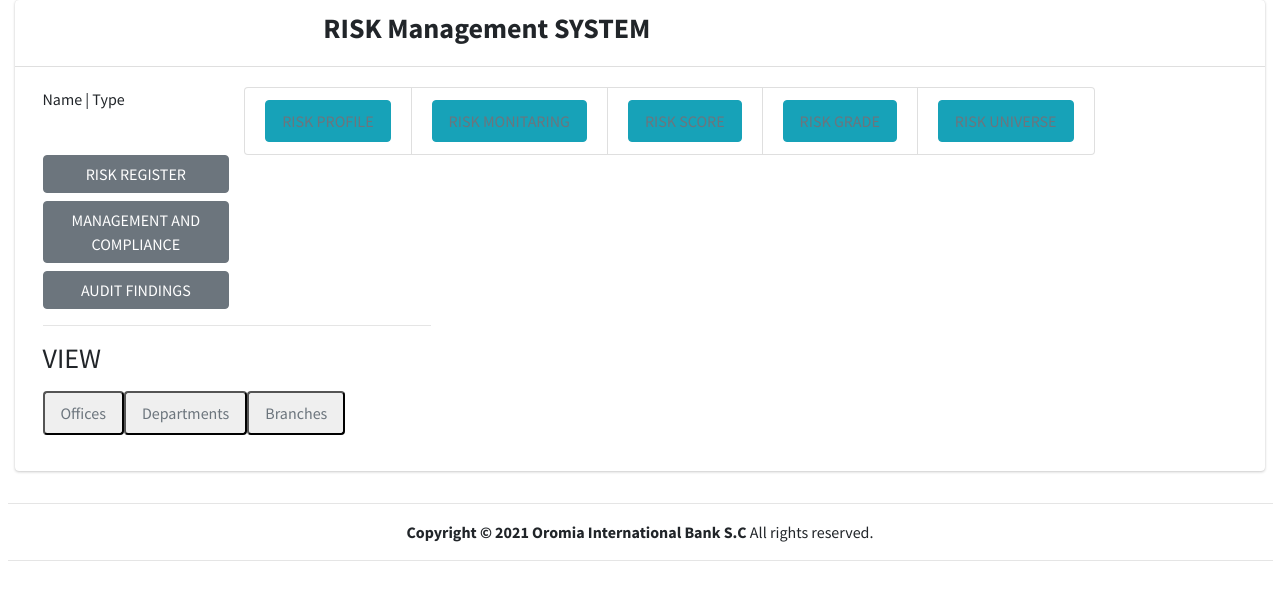
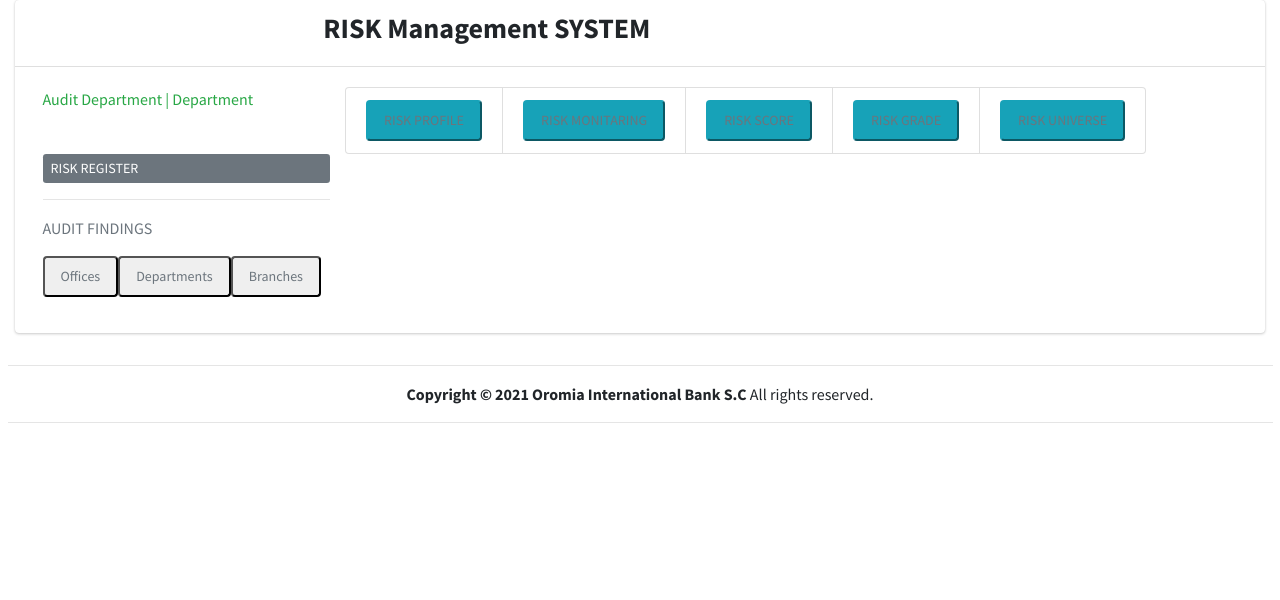
Before and after one commit to Diriba1/Django_WebAPP_Risk_Management_System, a Django app: page / in a window 1280 px wide. Shown: the part 136-736 px from the top of the page. Run offline with Django 3.2, Linux system fonts and the light colour scheme; a user stored in the database is signed in; data comes from the database, SQL or seed files in the repository; data that the repository does not hold is empty; some libraries are stand-ins or nearby versions.

Commit message:
user identified

```diff
--- /dev/null
+++ b/RiskManagament/start1/calculation.py
@@ -0,0 +1,3 @@
+class cal():
+    def calculation(x):
+        return x*x
--- a/RiskManagament/start1/forms.py
+++ b/RiskManagament/start1/forms.py
@@ -81,7 +81,7 @@ class ObjectiveForm(forms.ModelForm):
 class InherentRiskForm(forms.ModelForm):
     class Meta:
         model = InherentRisk
-        fields = ['objective', 'name', 'risk_Catagory', 'it_Sytem', 'privilage', 'procedure_Manual', 'maker_Checker', 'dual_Control', 'frequency_of_Exposure', 'monetary_Value', 'risk_Condition', 'consequence']
+        fields = ['objective', 'name', 'risk_Catagory', 'it_Sytem', 'privilage', 'procedure_Manual', 'maker_Checker', 'dual_Control', 'frequency_of_Exposure', 'monetary_Value', 'risk_Condition']
 
 class InherentRiskNameForm(forms.ModelForm):
     class Meta:
@@ -96,4 +96,4 @@ class RmcdUserForm(forms.ModelForm):
 class IadUserForm(forms.ModelForm):
     class Meta:
         model = InherentRisk
-        fields = ['name', 'risk_Level', 'unrectified_Audit_Findings']
+        fields = ['name', 'unrectified_Audit_Findings']
--- a/RiskManagament/start1/templates/base.html
+++ b/RiskManagament/start1/templates/base.html
@@ -68,7 +68,7 @@
               </div>
               <div class="col-3">
                 {% for message in messages %}
-                  <div class="alert alert-warning alert-dismissible">
+                  <div id="test" class="alert alert-warning alert-dismissible">
                     <button type="button" class="close" data-dismiss="alert" aria-hidden="true">×</button>
                     <p id="messages"> <i class="icon fas fa-info"></i>{{message}}</p>
                   </div>
@@ -116,6 +116,7 @@
 
 <script>
   $(function () {
+    $('#test').delay(3000).fadeOut();
     $("#example1").DataTable({
       "responsive": true,
       "autoWidth": false,
--- a/RiskManagament/start1/templates/homepage.html
+++ b/RiskManagament/start1/templates/homepage.html
@@ -4,25 +4,25 @@
         <div class="container-fluid">
 
           <div class="row nav nav-pills" roles="tablist">
-            <div class="col-2">
-              <p>Name | Type</title></p>
+            <div class="col-3">
+              <p class="text-success">{{request.user.working_Place.name}} | {{request.user.working_Place.type}}</title></p>
             </div>
-            <div class="col-10 nav-item btn-group" role="group">
+            <div class="col-9 nav-item btn-group" role="group">
               <ul class="nav nav-pills list-group list-group-horizontal" role="tablist">
                 <li class="nav-item list-group-item">
-                  <button class="btn nav-link btn-info" type="button" data-toggle="pill" href="#menu1">RISK PROFILE</button>
+                  <button class="btn-sm nav-link btn-info" type="button" data-toggle="pill" href="#menu1">RISK PROFILE</button>
                 </li>
                 <li class="nav-item list-group-item">
-                  <button class="btn nav-link btn-info" type="button" data-toggle="pill" href="#menu2">RISK MONITARING</button>
+                  <button class="btn-sm nav-link btn-info" type="button" data-toggle="pill" href="#menu2">RISK MONITARING</button>
                 </li>
                 <li class="nav-item list-group-item">
-                  <button class="btn nav-link btn-info" type="button" data-toggle="pill" href="#menu3">RISK SCORE</button>
+                  <button class="btn-sm nav-link btn-info" type="button" data-toggle="pill" href="#menu3">RISK SCORE</button>
                 </li>
                 <li class="nav-item list-group-item">
-                  <button class="btn nav-link btn-info" type="button" data-toggle="pill" href="#menu4">RISK GRADE</button>
+                  <button class="btn-sm nav-link btn-info" type="button" data-toggle="pill" href="#menu4">RISK GRADE</button>
                 </li>
                 <li class="nav-item list-group-item">
-                  <button class="btn nav-link btn-info" type="button" data-toggle="pill" href="#menu5">RISK UNIVERSE</button>
+                  <button class="btn-sm nav-link btn-info" type="button" data-toggle="pill" href="#menu5">RISK UNIVERSE</button>
                 </li>
               </ul>
 
@@ -32,14 +32,121 @@
             </div> -->
           </div>
           <div class="row">
-            <div class="col-2">
-              <a href="{% url 'majorActivity' %}" class="btn btn-secondary btn-block">RISK REGISTER</a>
-              <a href="{% url 'rmcdUser' %}" class="btn btn-secondary btn-block">MANAGEMENT AND COMPLIANCE</a>
-              <a href="{% url 'iadUser' %}" class="btn btn-secondary btn-block">AUDIT FINDINGS</a>
-            </div>
-            <div class="col-1">
+            <div class="col-3">
+              <a href="{% url 'majorActivity' %}" class="btn-sm btn-secondary btn-block">RISK REGISTER</a>
+              <!-- <a href="{% url 'rmcdUser' %}" class="btn btn-secondary btn-block">MANAGEMENT AND COMPLIANCE</a>
+              <a href="{% url 'iadUser' %}" class="btn btn-secondary btn-block">AUDIT FINDINGS</a>     -->
+              <hr>
+              {% if request.user.is_RmcdUser %}
+              <p class="text-secondary">MANAGEMENT AND COMPLIANCE</p>
+              <p>
+                <ul class="nav nav-pills" role="tablist">
+                  <li class="nav-item">
+                    <button class="btn-sm nav-link" data-toggle="pill" href="#menu10">Offices</button>
+                  </li>
+                  <li class="nav-item">
+                    <button class="btn-sm nav-link" data-toggle="pill" href="#menu20">Departments</button>
+                  </li>
+                  <li class="nav-item">
+                    <button class="btn-sm nav-link" data-toggle="pill" href="#menu30">Branches</button>
+                  </li>
+                </ul>
+                </p>
+                <div class="col-12 tab-content">
+                  <div id="menu10" class="container tab-pane">
+
+                    <form method="POST">
+                      {% csrf_token %}
+                      <select name="item_id">
+                        {% for i in offices %}
+                          <option value="{{ i.id}}">{{ i.name }}</option>
+                        {% endfor %}
+                      </select>
+                      <button type="submit" class="btn-success">view</button>
+                    </form>
+
+                  </div>
+                  <div id="menu20" class="container tab-pane">
+                    <form method="POST">
+                      {% csrf_token %}
+                      <select name="item_id">
+                        {% for i in departments %}
+                          <option value="{{ i.id}}">{{ i.name }}</option>
+                        {% endfor %}
+                      </select>
+                      <button type="submit" class="btn-success">view</button>
+                    </form>
+                  </div>
+                  <div id="menu30" class="container tab-pane">
+                    <form method="POST">
+                      {% csrf_token %}
+                      <select name="item_id">
+                        {% for i in branches %}
+                          <option value="{{ i.id}}">{{ i.name }}</option>
+                        {% endfor %}
+                      </select>
+                      <button type="submit" class="btn-success">view</button>
+                    </form>
+                  </div>
+                </div>
+              {%endif%}
+
+              {% if request.user.is_IadUSer %}
+              <p class="text-secondary">AUDIT FINDINGS</p>
+              <p>
+                <ul class="nav nav-pills" role="tablist">
+                  <li class="nav-item">
+                    <button class="btn-sm nav-link" data-toggle="pill" href="#menu10">Offices</button>
+                  </li>
+                  <li class="nav-item">
+                    <button class="btn-sm nav-link" data-toggle="pill" href="#menu20">Departments</button>
+                  </li>
+                  <li class="nav-item">
+                    <button class="btn-sm nav-link" data-toggle="pill" href="#menu30">Branches</button>
+                  </li>
+                </ul>
+                </p>
+                <div class="col-12 tab-content">
+                  <div id="menu10" class="container tab-pane">
+
+                    <form method="POST">
+                      {% csrf_token %}
+                      <select name="item_id">
+                        {% for i in offices %}
+                          <option value="{{ i.id}}">{{ i.name }}</option>
+                        {% endfor %}
+                      </select>
+                      <button type="submit" class="btn-success">view</button>
+                    </form>
+
+                  </div>
+                  <div id="menu20" class="container tab-pane">
+                    <form method="POST">
+                      {% csrf_token %}
+                      <select name="item_id">
+                        {% for i in departments %}
+                          <option value="{{ i.id}}">{{ i.name }}</option>
+                        {% endfor %}
+                      </select>
+                      <button type="submit" class="btn-success">view</button>
+                    </form>
+                  </div>
+                  <div id="menu30" class="container tab-pane">
+                    <form method="POST">
+                      {% csrf_token %}
+                      <select name="item_id">
+                        {% for i in branches %}
+                          <option value="{{ i.id}}">{{ i.name }}</option>
+                        {% endfor %}
+                      </select>
+                      <button type="submit" class="btn-success">view</button>
+                    </form>
+                  </div>
+                </div>
+              {%endif%}
 
             </div>
+
             <div class="col-9 tab-content">
               <div id="menu1" class="container tab-pane">
                 <p><h3>RISK PROFILE</h3></p>
@@ -71,7 +178,7 @@
               <div id="menu2" class="container tab-pane">
                 <p><h3>RISK MONITORING</h3></p>
                 <p>
-                  <table id="example1" class="table table-bordered table-striped">
+                  <table id="example2" class="table table-bordered table-striped">
                     <thead>
                       <th>ID</th>
                       <th>Inherent Risk</th>
@@ -100,7 +207,7 @@
               <div id="menu3" class="container tab-pane">
                 <p><h3>RISK SCORE</h3></p>
                 <p>
-                  <table id="example2" class="table table-bordered table-striped">
+                  <table id="example1" class="table table-bordered table-striped">
                     <thead>
                       <th>Work Unit</th>
                       <th>Total Risk Score</th>
@@ -108,7 +215,7 @@
                     {% for IR in RS reversed %}
                     <tr>
                       <td>{{IR.name}}</td>
-                      <td></td>
+                      <td>none</td>
                     </tr>
                     {%endfor%}
 
@@ -126,12 +233,12 @@
                     {% for IR in RG reversed %}
                     <tr>
                       <td>{{IR.name}}</td>
-                      <td></td>
+                      <td>none</td>
                     </tr>
                     {%endfor%}
                     <tr>
-                      <td></td>
-                      <td></td>
+                      <td>none</td>
+                      <td>none</td>
                     </tr>
                   </table>
                 </p>
@@ -146,78 +253,14 @@
                       <th>Risk Grade</th>
                     </thead>
                     <tr>
-                      <td></td>
-                      <td></td>
-                      <td></td>
+                      <td>none</td>
+                      <td>none</td>
+                      <td>none</td>
                     </tr>
-                    <tr>
-                      <td></td>
-                      <td></td>
-                      <td></td>
-                    </tr>
+
                   </table>
                 </p>
               </div>
-            </div>
-          </div>
-          <div class="row">
-            <div class="col-4">
-              <hr>
-             <p><h3>VIEW</h3></p>
-             <p>
-              <ul class="nav nav-pills" role="tablist">
-                <li class="nav-item">
-                  <button class="nav-link" data-toggle="pill" href="#menu10">Offices</button>
-                </li>
-                <li class="nav-item">
-                  <button class="nav-link" data-toggle="pill" href="#menu20">Departments</button>
-                </li>
-                <li class="nav-item">
-                  <button class="nav-link" data-toggle="pill" href="#menu30">Branches</button>
-                </li>
-              </ul>
-            </p>
-              <div class="col-12 tab-content">
-                <div id="menu10" class="container tab-pane">
-
-                  <form method="POST">
-                    {% csrf_token %}
-                    <select name="item_id">
-                      {% for i in offices %}
-                        <option value="{{ i.id}}">{{ i.name }}</option>
-                      {% endfor %}
-                    </select>
-                    <button type="submit" class="btn-success">view</button>
-                  </form>
-
-                </div>
-                <div id="menu20" class="container tab-pane">
-                  <form method="POST">
-                    {% csrf_token %}
-                    <select name="item_id">
-                      {% for i in departments %}
-                        <option value="{{ i.id}}">{{ i.name }}</option>
-                      {% endfor %}
-                    </select>
-                    <button type="submit" class="btn-success">view</button>
-                  </form>
-                </div>
-                <div id="menu30" class="container tab-pane">
-                  <form method="POST">
-                    {% csrf_token %}
-                    <select name="item_id">
-                      {% for i in branches %}
-                        <option value="{{ i.id}}">{{ i.name }}</option>
-                      {% endfor %}
-                    </select>
-                    <button type="submit" class="btn-success">view</button>
-                  </form>
-                </div>
-              </div>
-
-            </div>
-            <div class="col-8">
-
             </div>
           </div>
 
--- a/RiskManagament/start1/templates/integralActivity.html
+++ b/RiskManagament/start1/templates/integralActivity.html
@@ -29,15 +29,15 @@
                    <table id="example1" class="table table-bordered table-striped">
                     <thead>
                         <th>index</th>
+                        <th>Major Activities</th>
                         <th>Integral Activities</th>
-                        <th>Major Activities</th>
                         <th>Actions</th>
                     </thead>
                     {% for ma in integralActivity reversed %}
                        <tr>
                            <th>{{ forloop.counter }}</th>
+                           <td>{{ma.major_Activity}}</td>
                            <td>{{ma.name}}</td>
-                           <td>{{ma.major_Activity}}</td>
                            <td>
                               <a class="btn btn-info btn-sm" href="{% url 'updateIntegralActivity' ma.id %}">
                                   <i class="fas fa-pencil-alt">
--- a/RiskManagament/start1/templates/majorActivity.html
+++ b/RiskManagament/start1/templates/majorActivity.html
@@ -31,14 +31,12 @@
                  <thead>
                      <th>index</th>
                      <th>Major Activities</th>
-                     <th>USER</th>
                      <th>Actions</th>
                  </thead>
               {% for ma in majorActivity reversed %}
                  <tr>
                      <th>{{ forloop.counter }}</th>
                      <td>{{ma}}</td>
-                     <td>{{ma.added_by}}</td>
                      <td>
                       <a class="btn btn-info btn-sm" href="{% url 'updateMajorActivity' ma.id %} ">
                           <i class="fas fa-pencil-alt">
--- a/RiskManagament/start1/templates/updateIadUser.html
+++ b/RiskManagament/start1/templates/updateIadUser.html
@@ -26,7 +26,6 @@
                  <thead>
                      <th>index</th>
                      <th>Inherent Risks</th>
-                     <th>Risk Level</th>
                      <th>Unrectified Audit Findings</th>
                      <th>Actions</th>
                  </thead>
@@ -34,7 +33,6 @@
                  <tr>
                      <th>{{ forloop.counter }}</th>
                      <td>{{ma}}</td>
-                     <td>{{ma.risk_Level}}</td>
                      <td>{{ma.unrectified_Audit_Findings}}</td>
                      <td>
                       <a class="btn btn-info btn-sm" href="{% url 'updateIadUser' ma.id %} ">
--- a/RiskManagament/start1/views.py
+++ b/RiskManagament/start1/views.py
@@ -1,27 +1,31 @@
+from django.contrib.auth.models import User
 from django.shortcuts import get_object_or_404, render, redirect
 from .forms import InherentRiskForm, IntegralActivityForm, MajorActivityForm, ObjectiveForm, RmcdUserForm, IadUserForm, UserRegisterForm
 from django.contrib import messages
 from django.contrib.auth import authenticate, login, logout
 from django.contrib.auth.decorators import login_required
-from .models import Branch, MajorActivity, IntegralActivity, Objective,InherentRisk
+from .models import WorkUnit, MajorActivity, IntegralActivity, Objective,InherentRisk
 from django.forms import inlineformset_factory
+from .calculation import cal
 
 
 @login_required(login_url='login')
 def homepage(request):
+    ss = cal.calculation(5)
+    print(ss)
     RP = InherentRisk.objects.all()
     RM = InherentRisk.objects.all()
     RS = InherentRisk.objects.all()
     RG = InherentRisk.objects.all()
-    offices = Branch.objects.filter(type="Office")
-    departments = Branch.objects.filter(type="Department")
-    branches = Branch.objects.filter(type="Branch")
-
+    offices = WorkUnit.objects.filter(type="Office")
+    departments = WorkUnit.objects.filter(type="Department")
+    branches = WorkUnit.objects.filter(type="Branch")
+    print(type(RP))
 
 
     if request.method=='POST':
-        selected_item = get_object_or_404(Branch, pk=request.POST.get('item_id'))
-        risk = Branch.objects.filter(code=selected_item.code)
+        selected_item = get_object_or_404(WorkUnit, pk=request.POST.get('item_id'))
+        risk = WorkUnit.objects.filter(code=selected_item.code)
         context1 = {'risk': risk}
         return render(request, 'viewDetail.html', context1)
 
@@ -36,7 +40,9 @@ def register(request):
     if request.method == 'POST':
         f = UserRegisterForm(request.POST)
         if f.is_valid():
-            f.save()
+            form = f.save(commit=False)
+            form.is_active = False
+            form.save()
             messages.success(request, 'Account created successfully')
             return redirect('login')
 
@@ -76,8 +82,6 @@ def majorActivity(request):
     if form.is_valid():
         form = form.save(commit=False)
         form.added_by = request.user
-        print(request.user)
-        print("ncvnfu")
         form.save()
         messages.success(request, 'Saved successfully')
         return redirect('majorActivity')
@@ -87,7 +91,7 @@ def majorActivity(request):
 
 # update major activity
 def updateMajorActivity(request, pk):
-    MA = MajorActivity.objects.all()
+    MA = MajorActivity.objects.filter(added_by=request.user)
     ma = MajorActivity.objects.get(id=pk)
     form = MajorActivityForm(instance=ma)
 
```
Also changed, not shown: RiskManagament/start1/admin.py (+2 -16 lines), RiskManagament/start1/models.py (+8 -14 lines), RiskManagament/start1/templates/inherentRisk.html (+6 -6 lines), RiskManagament/start1/templates/login.html (+1 -6 lines), RiskManagament/db.sqlite3, RiskManagament/start1/migrations/0006_auto_20211019_1148.py (added), RiskManagament/start1/migrations/0007_rename_branch_workunit.py (added).
